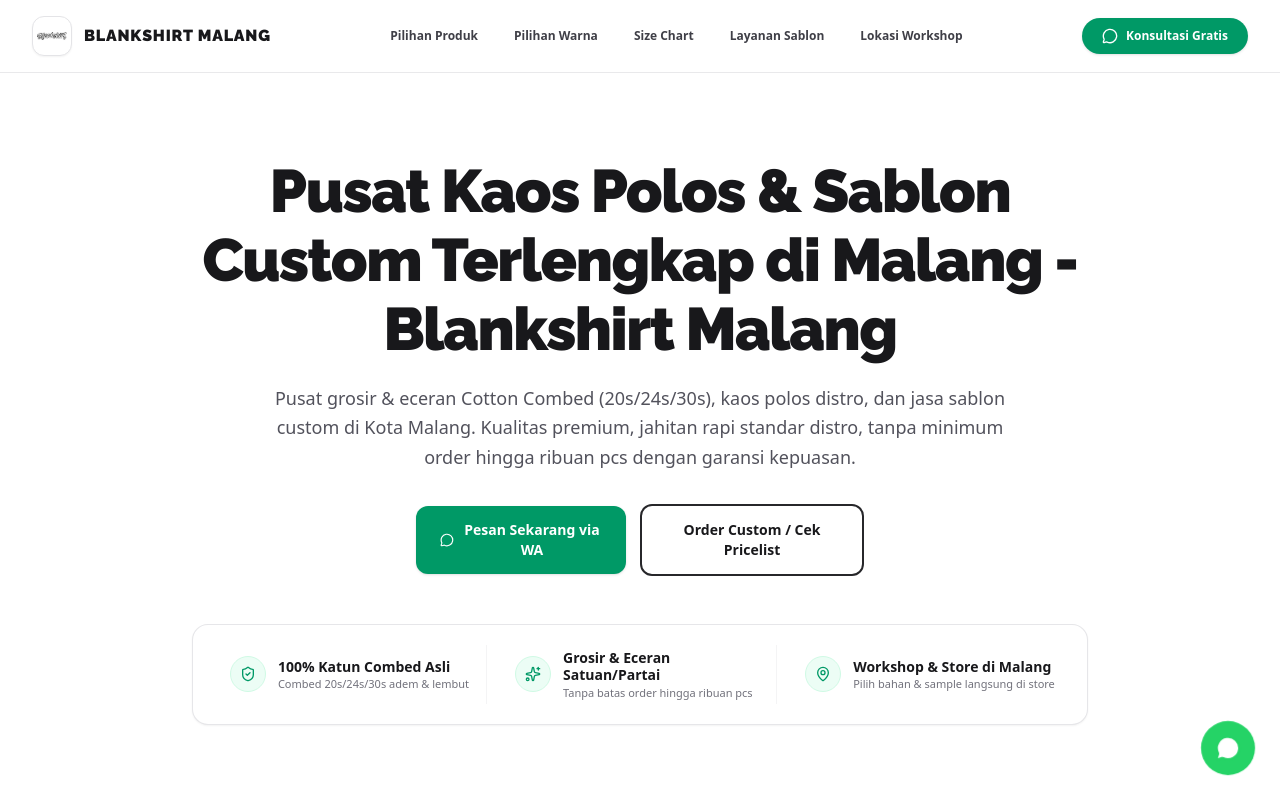
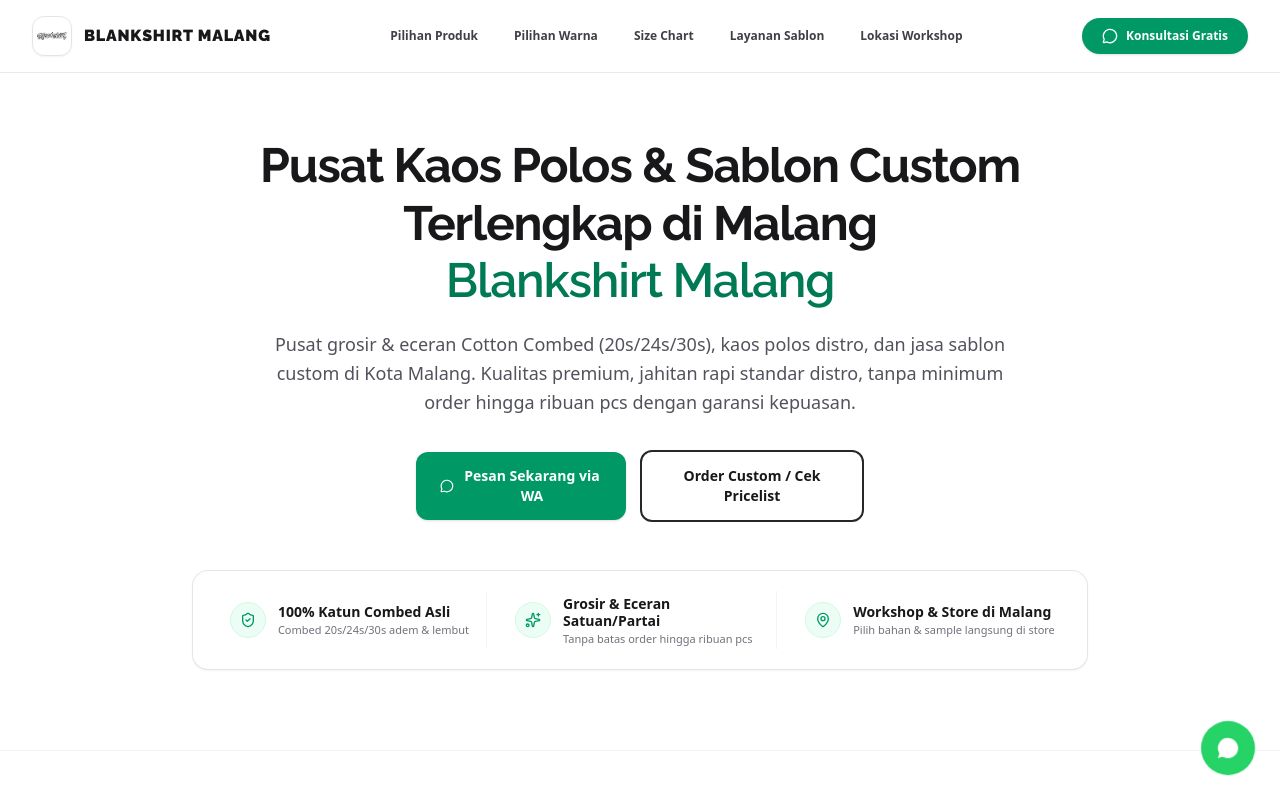
Before and after one commit to MohammadKevin/sablonku, a Next.js app: page / in a window 1280 px wide. Shown: the top 800 px of the page. Built offline with nearby package versions, Linux system fonts and the light colour scheme.

Commit message:
style: adjust headline font weight to bold with refined typography

```diff
--- a/app/page.tsx
+++ b/app/page.tsx
@@ -416,12 +416,12 @@
         <section className="relative overflow-hidden bg-white pt-10 pb-16 md:pt-16 md:pb-20 border-b border-zinc-100">
           <div className="mx-auto max-w-5xl px-4 sm:px-6 lg:px-8 text-center">
 
-            <h1 className="font-raleway text-3xl sm:text-5xl lg:text-6xl font-black tracking-tight text-zinc-900 leading-[1.15] max-w-4xl mx-auto pt-5">
-              Pusat Kaos Polos &amp; Sablon Custom Terlengkap di Malang - Blankshirt Malang
+            <h1 className="font-raleway text-3xl sm:text-4xl lg:text-5xl font-bold tracking-tight text-zinc-900 leading-[1.2] max-w-4xl mx-auto pt">
+              Pusat Kaos Polos &amp; Sablon Custom Terlengkap di Malang <br className="hidden sm:inline" />
+              <span className="font-semibold text-emerald-700">Blankshirt Malang</span>
             </h1>
 
-            {/* Subtitle */}
-            <p className="mt-5 text-base sm:text-lg text-zinc-600 leading-relaxed max-w-3xl mx-auto font-normal">
+            <p className="mt-5 text-sm sm:text-base md:text-lg text-zinc-600 leading-relaxed max-w-3xl mx-auto font-normal">
               Pusat grosir &amp; eceran Cotton Combed (20s/24s/30s), kaos polos distro, dan jasa
               sablon custom di Kota Malang. Kualitas premium, jahitan rapi standar distro, tanpa
               minimum order hingga ribuan pcs dengan garansi kepuasan.
```
